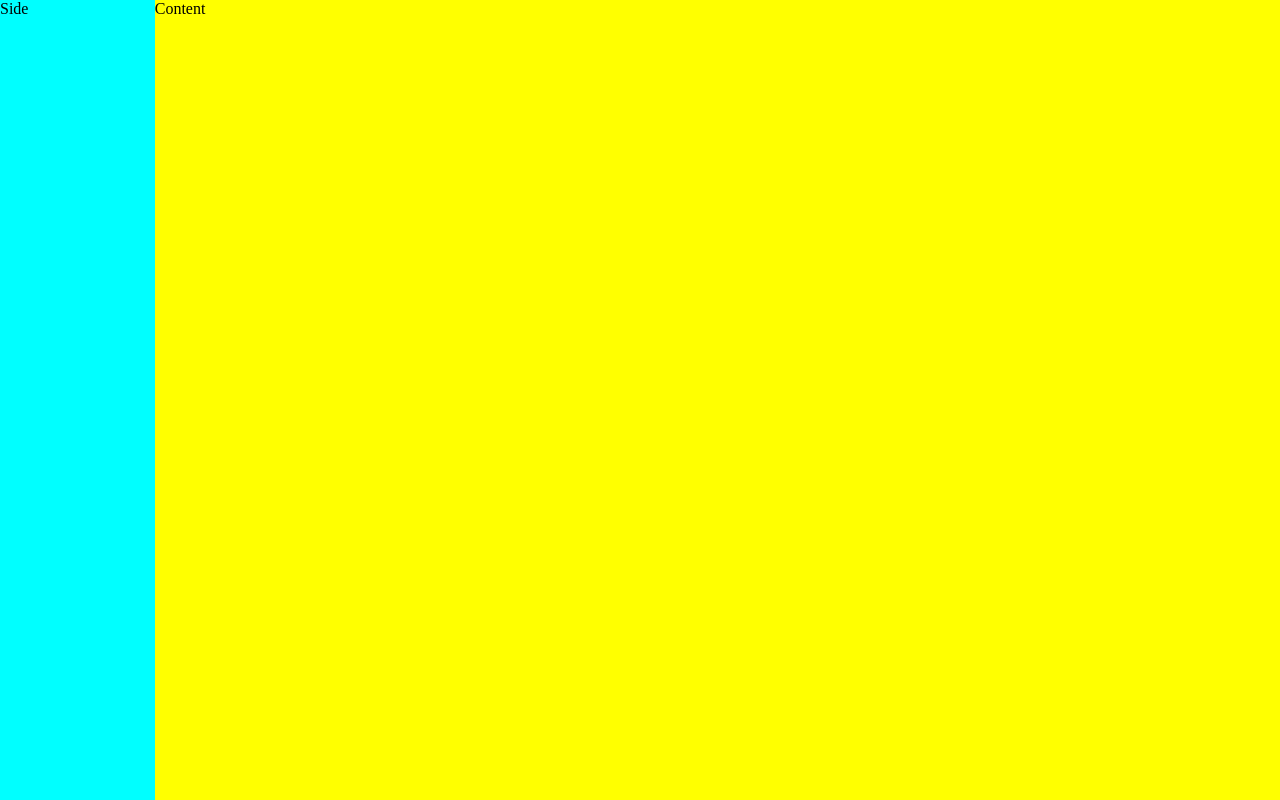
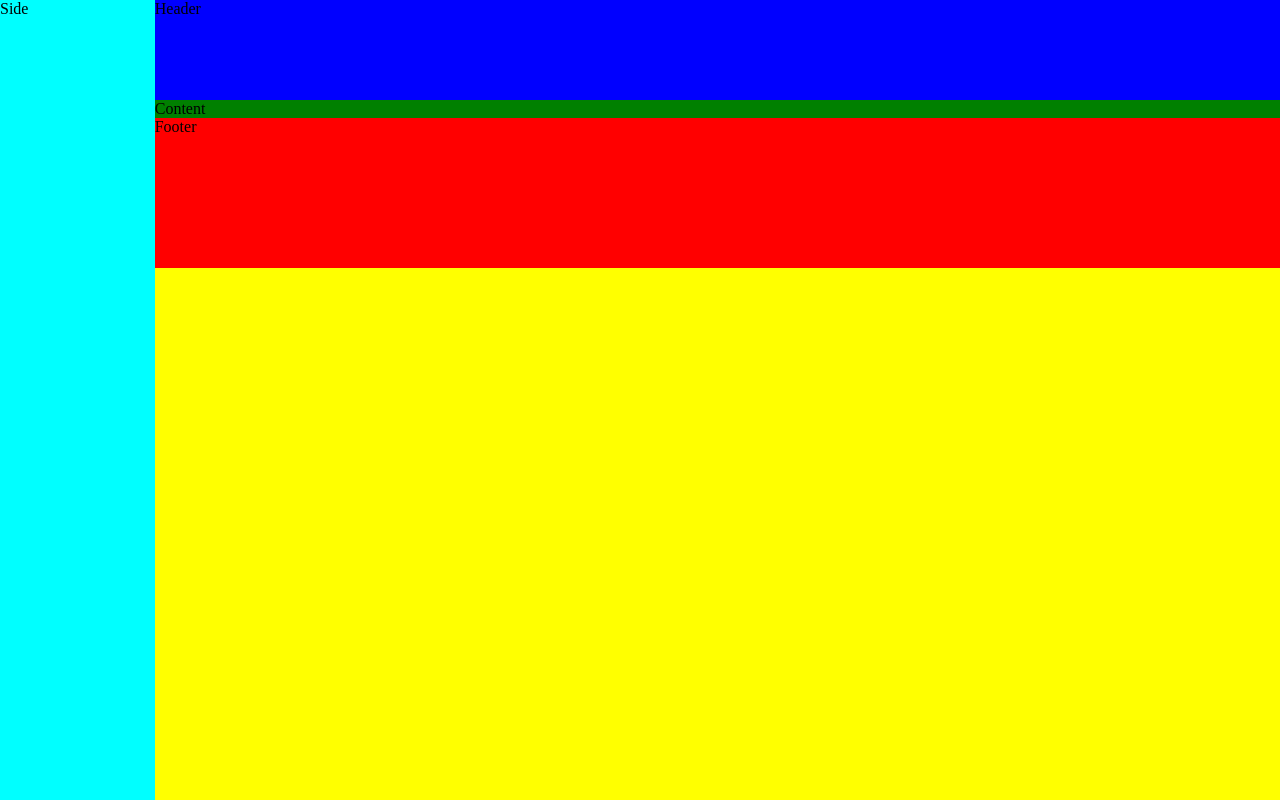
Before and after one commit to green-fox-academy/noreng, a plain HTML site: page week-02/day1/01-wikipedia-sitebuild/index.html in a window 1280 px wide. Drawn offline with Linux system fonts and the light colour scheme.

Commit message:
add header-main-footer divs

```diff
--- a/week-02/day1/01-wikipedia-sitebuild/index.html
+++ b/week-02/day1/01-wikipedia-sitebuild/index.html
@@ -7,7 +7,9 @@
   </head>
   <body>
     <div class="main-container">
-      Content
+      <header class="main-header">Header</header>
+      <main>Content</main>
+      <footer class="main-footer">Footer</footer>
     </div>
     <aside class="main-sidebar">
       Side
--- a/week-02/day1/01-wikipedia-sitebuild/style/style.css
+++ b/week-02/day1/01-wikipedia-sitebuild/style/style.css
@@ -19,3 +19,20 @@ body {
   order: 0;
   width: 176px;
 }
+
+.main-header {
+  background: blue;
+  height: 100px;
+  width: 100%;
+}
+
+main {
+  background: green;
+  width: 100%;
+}
+
+.main-footer {
+  background: red;
+  height: 150px;
+  width: 100%;
+}
```
